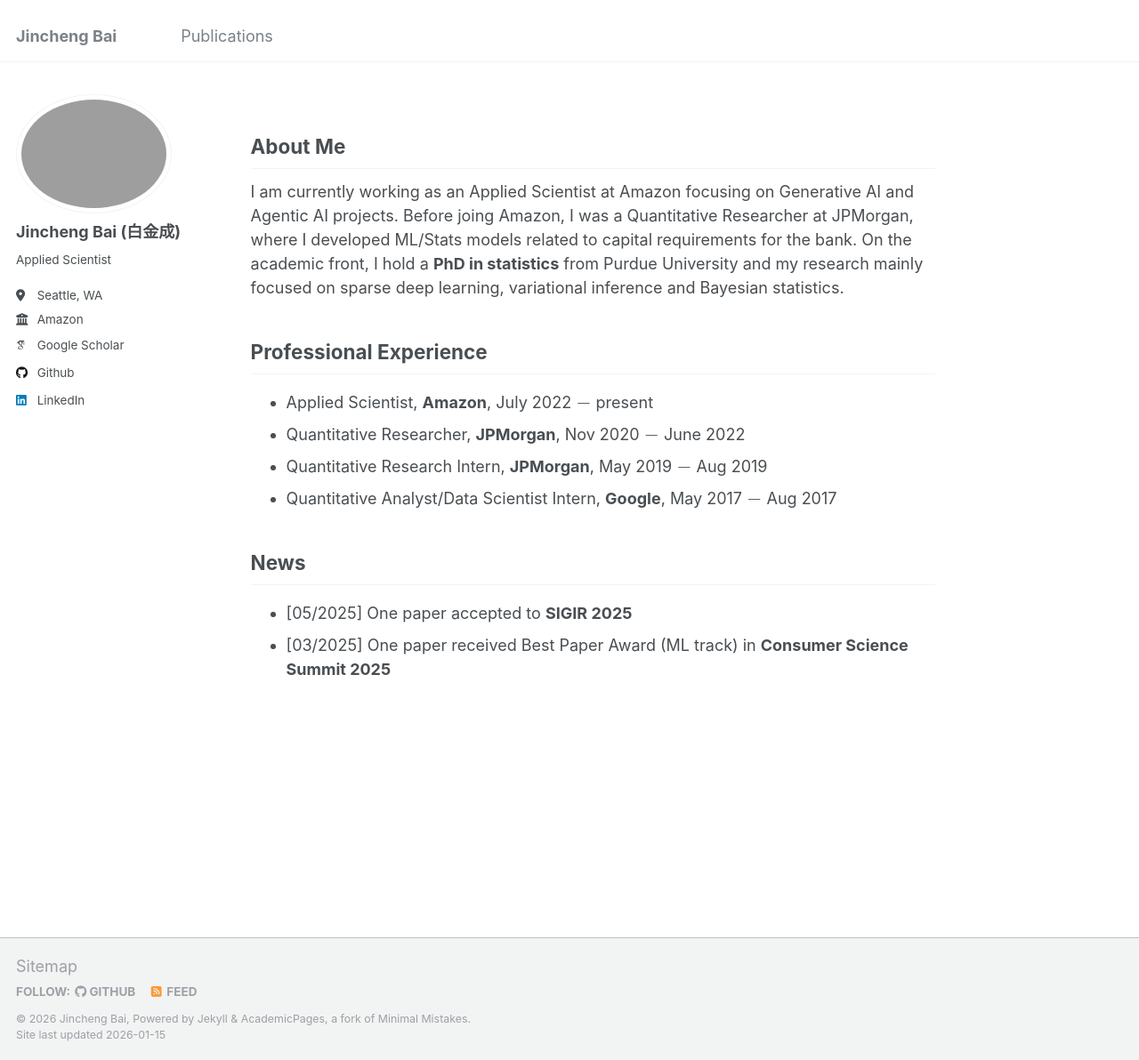
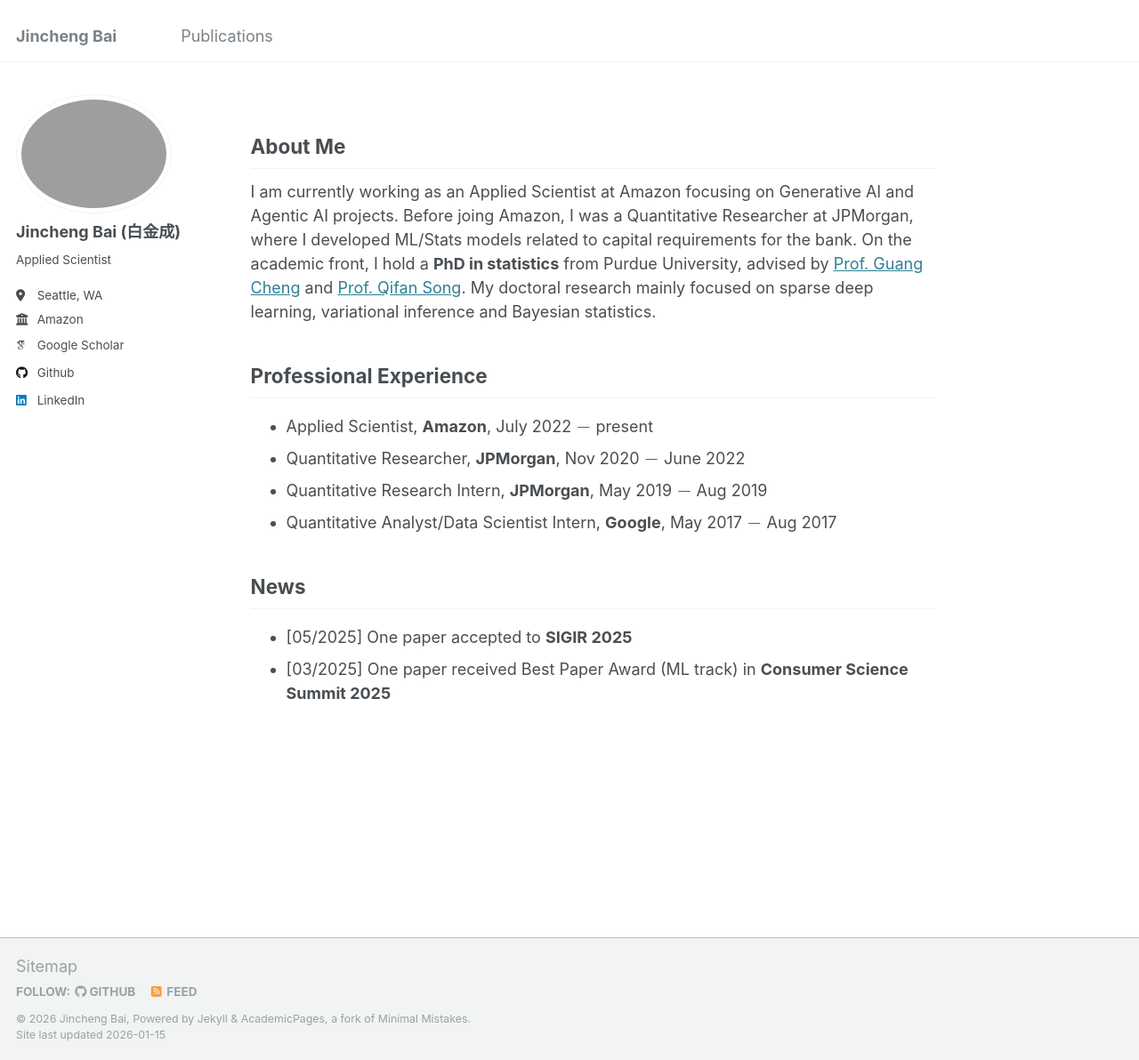
Before and after one commit to JinchengBai/JinchengBai.github.io, a Jekyll site: the page built from _pages/about.md, in a window 1280 px wide and 1192 px high. Shown: the whole window at 89% size. Built offline with Jekyll 4.4.1, drawn with Linux system fonts in a browser that asks for light colours; some web fonts are replaced.

Commit message:
Update phd intro

```diff
--- a/_pages/about.md
+++ b/_pages/about.md
@@ -11,7 +11,7 @@ redirect_from:
 
 About Me
 ------
-I am currently working as an Applied Scientist at Amazon focusing on Generative AI and Agentic AI projects. Before joing Amazon, I was a Quantitative Researcher at JPMorgan, where I developed ML/Stats models related to capital requirements for the bank. On the academic front, I hold a **PhD in statistics** from Purdue University and my research mainly focused on sparse deep learning, variational inference and Bayesian statistics.
+I am currently working as an Applied Scientist at Amazon focusing on Generative AI and Agentic AI projects. Before joing Amazon, I was a Quantitative Researcher at JPMorgan, where I developed ML/Stats models related to capital requirements for the bank. On the academic front, I hold a **PhD in statistics** from Purdue University, advised by [Prof. Guang Cheng](http://www.stat.ucla.edu/~guangcheng/2.html) and [Prof. Qifan Song](https://www.stat.purdue.edu/~qfsong/index.html). My doctoral research mainly focused on sparse deep learning, variational inference and Bayesian statistics.
 
 
 Professional Experience
```
